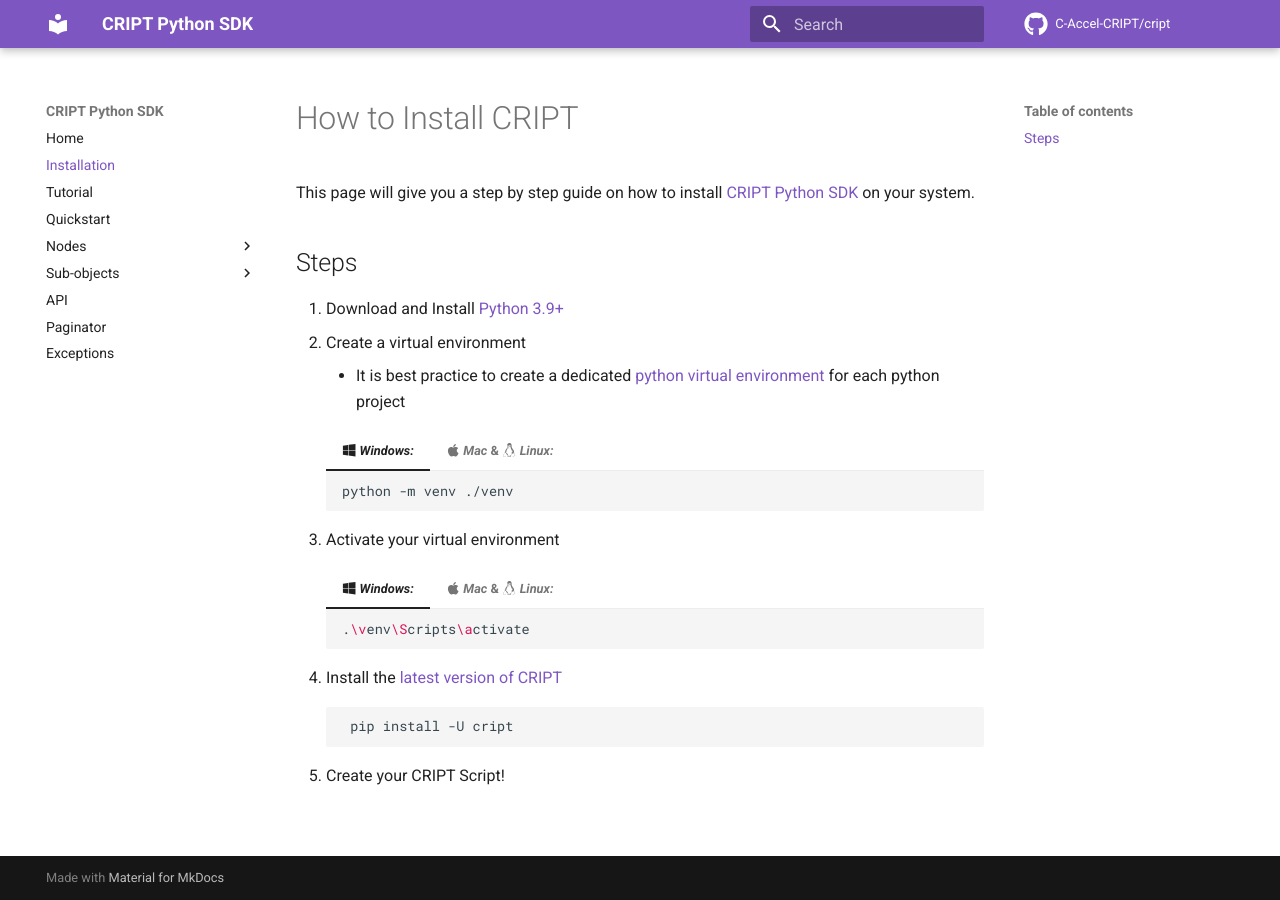
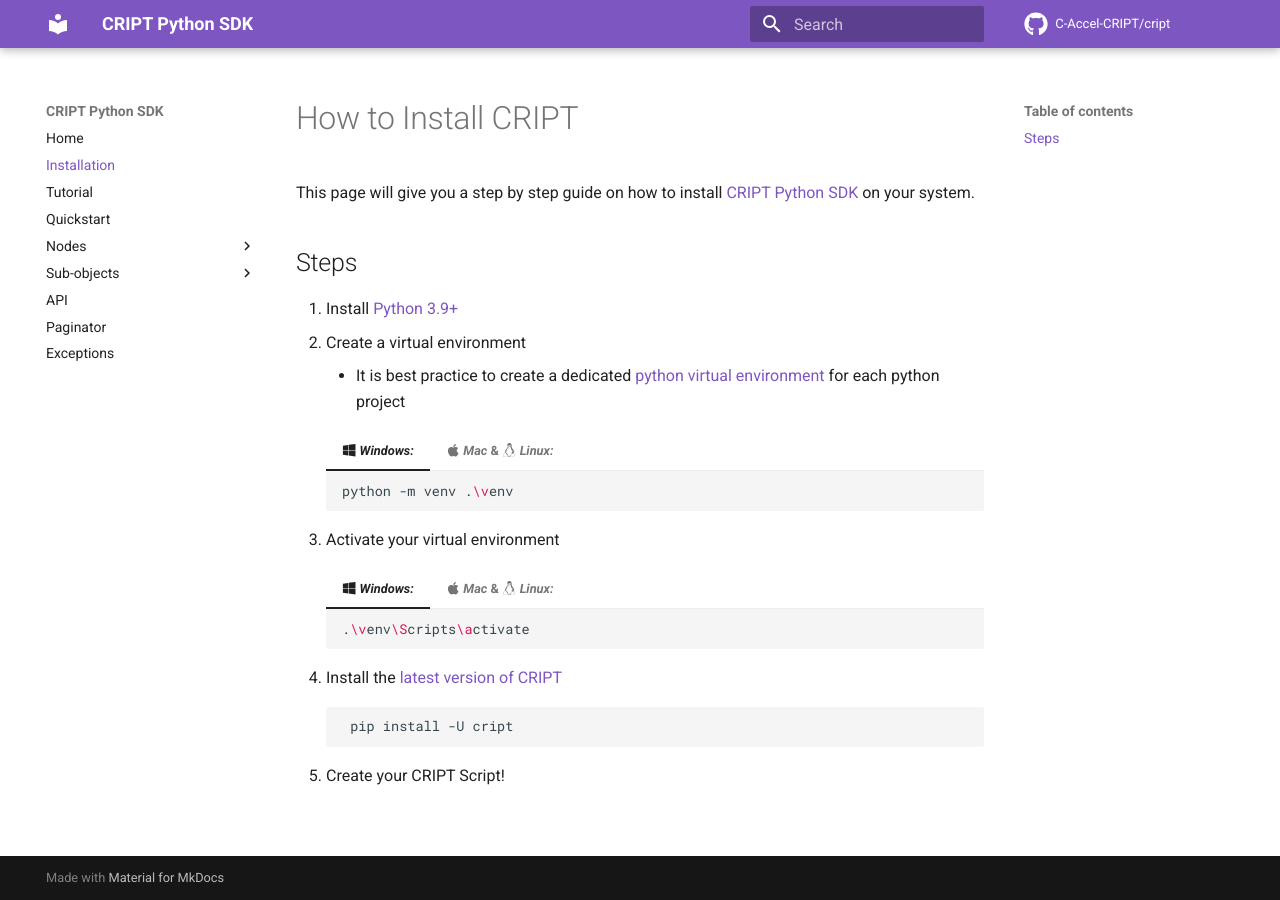
Before and after one commit to C-Accel-CRIPT/sdk-archive, an MkDocs documentation site: the page built from docs/cript_installation.md, in a window 1280 px wide. Built offline with MkDocs 1.6.1 and Material for MkDocs 9.7.7, drawn with Linux system fonts in a browser that asks for light colours; comment, search, counter and statistics services are not loaded.

Commit message:
updated cript_installation.md to be more concise

````diff
--- a/docs/cript_installation.md
+++ b/docs/cript_installation.md
@@ -4,13 +4,13 @@
 
 
 ## Steps
-1.  Download and Install [Python 3.9+](https://www.python.org/downloads/)
+1.  Install [Python 3.9+](https://www.python.org/downloads/)
 2.  Create a virtual environment
     * It is best practice to create a dedicated [python virtual environment](https://docs.python.org/3/library/venv.html) for each python project
 
     === ":fontawesome-brands-windows: **_Windows:_**"
         ```bash
-        python -m venv ./venv
+        python -m venv .\venv
         ```
 
     === ":fontawesome-brands-apple: **_Mac_** & :fontawesome-brands-linux: **_Linux:_**"
````
